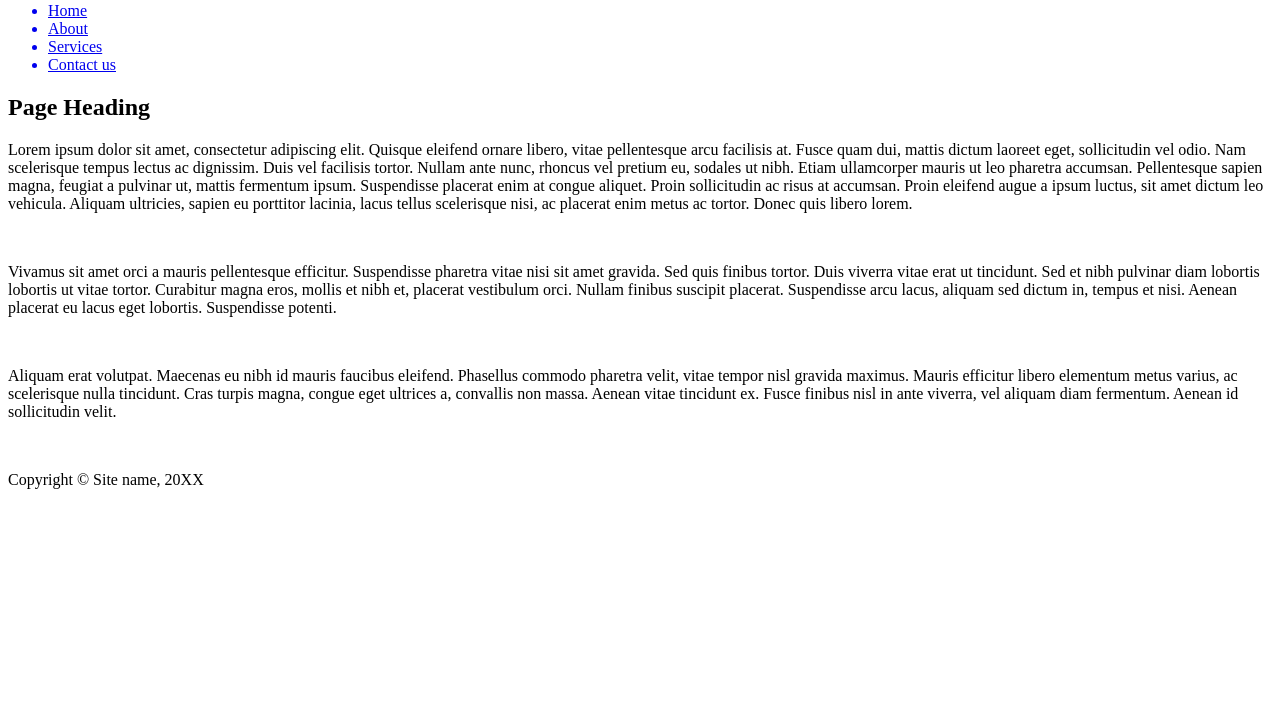
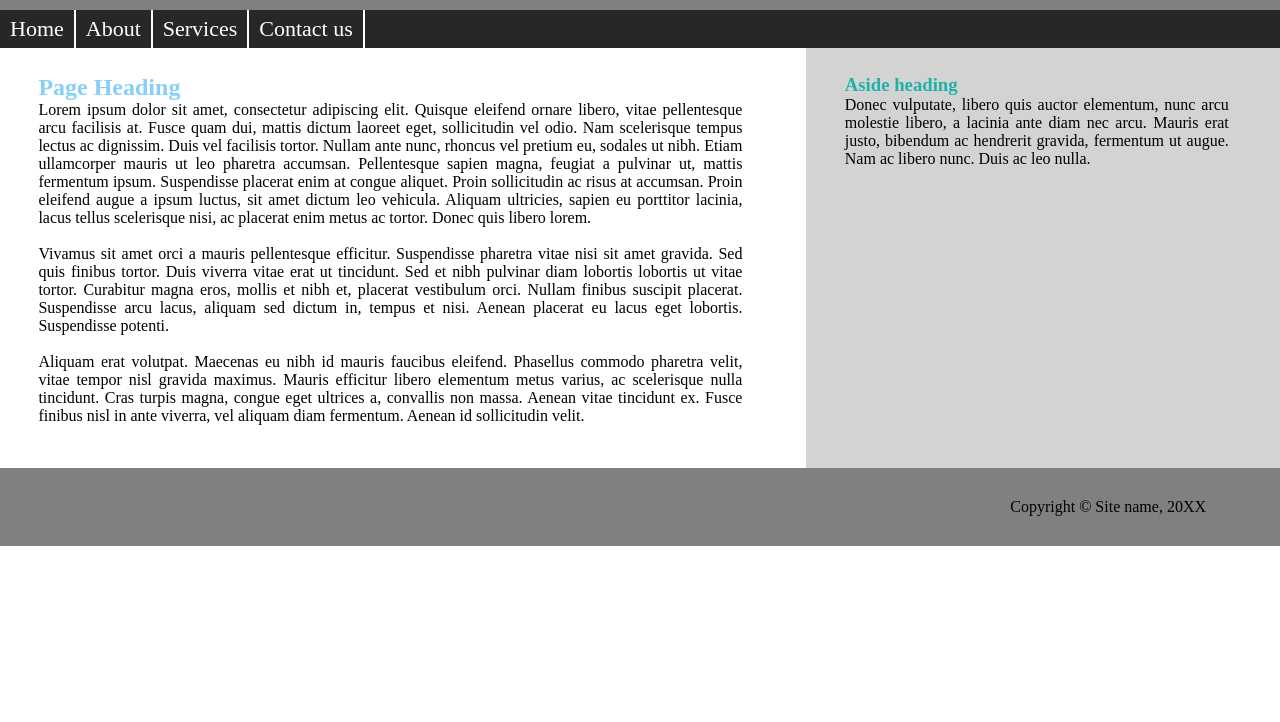
Before and after one commit to AVP-cedcoss/Template-2, a plain HTML site: page src/index.html in a window 1280 px wide. Shown: the part 78-800 px from the top of the page. Drawn offline with Linux system fonts and the light colour scheme.

Commit message:
CSS Added

```diff
--- a/src/index.html
+++ b/src/index.html
@@ -38,13 +38,19 @@
                 </p>
                 <br>
             </div>
-
-            <div id="footer">
+            <div id="sidebar">
+                <h3> Aside heading</h3>
                 <p>
-                    Copyright &copy; Site name, 20XX
+                    Donec vulputate, libero quis auctor elementum, nunc arcu molestie libero, a lacinia ante diam nec arcu. Mauris erat justo, bibendum ac hendrerit gravida, fermentum ut augue. Nam ac libero nunc. Duis ac leo nulla.
                 </p>
             </div>
+        </div>
 
+        <div id="footer">
+            <p>
+                Copyright &copy; Site name, 20XX
+            </p>
+        </div>
     </div>
 </body>
 </html>
--- a/src/styles.css
+++ b/src/styles.css
@@ -0,0 +1,80 @@
+*{
+    margin:0;
+    padding: 0;
+}
+
+#header
+{
+    background-color: gray;
+}
+nav
+{
+    background-color:  rgb(39, 39, 39);
+}
+nav ul
+{
+    list-style: none;
+    color: white;
+    display: flex;
+}
+nav ul li
+{
+    display: block;
+    font-size: 22px;
+    font-family: 'Times New Roman', Times, serif;
+    color: white;
+    border-right: 2px solid white;
+    padding: 6px 10px;
+}
+.nav-link
+{
+    color: white;
+    text-decoration: none;
+}
+nav ul li:hover
+{
+    background-color: green;
+}
+#main
+{
+    background-color: lightgray;
+    width: 100%;
+    text-align: justify;
+    overflow: hidden;
+}
+#content
+{
+    width: 55%;
+    float: left;
+    background-color: white;
+    padding: 2% 5% 2% 3%;
+}
+#sidebar
+{
+    width: 30%;
+    float: right;
+    padding: 2% 4% 2% 1%;
+}
+#footer
+{
+    background-color: gray;
+    overflow: hidden;
+    padding-right: 5%;
+}
+#footer p
+{
+    float: right;
+    padding: 30px 10px;
+}
+h1
+{
+    padding: 2% 0% 2% 1%;
+}
+h2
+{
+    color: lightskyblue;
+}
+h3
+{
+    color: lightseagreen;
+}
```
